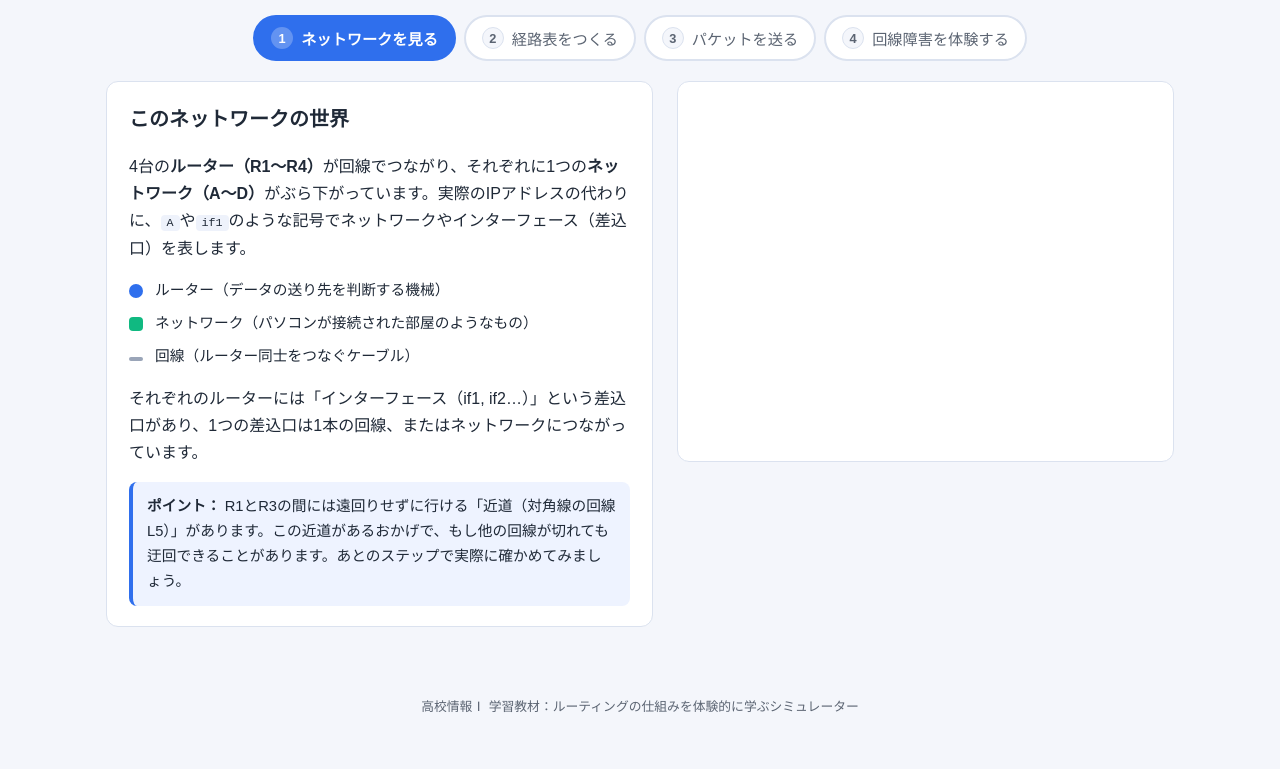
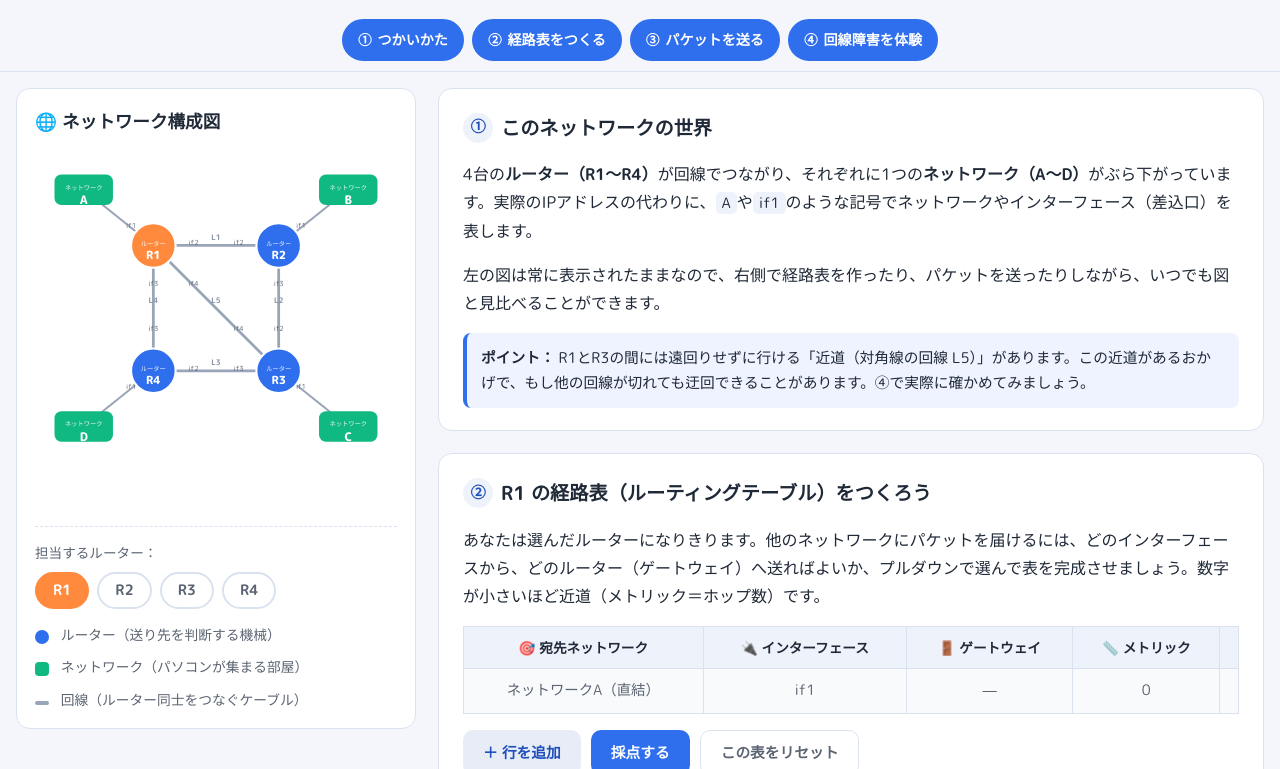
Before and after one commit to tomomi2007/NetworkStudy, a plain HTML site: page index.html in a window 1280 px wide. Shown: the part 102-871 px from the top of the page. Before the commit the page ends 849 px from the top, so only its background shows below. Drawn offline with Linux system fonts and the light colour scheme.

Commit message:
Add files via upload

```diff
--- a/index.html
+++ b/index.html
@@ -4,6 +4,9 @@
 <meta charset="UTF-8">
 <meta name="viewport" content="width=device-width, initial-scale=1.0">
 <title>ルーティング体験シミュレーター | 情報Ⅰ</title>
+<link rel="preconnect" href="https://fonts.googleapis.com">
+<link rel="preconnect" href="https://fonts.gstatic.com" crossorigin>
+<link href="https://fonts.googleapis.com/css2?family=M+PLUS+Rounded+1c:wght@400;500;700;800&family=Noto+Sans+JP:wght@400;500;700&display=swap" rel="stylesheet">
 <link rel="stylesheet" href="style.css">
 </head>
 <body>
@@ -12,65 +15,57 @@
   <p class="subtitle">自分がルーターになったつもりで、パケットの通り道を考えよう（情報Ⅰ）</p>
 </header>
 
-<nav class="tabs" role="tablist" aria-label="学習ステップ">
-  <button class="tab-btn active" data-tab="tab1" role="tab" aria-selected="true">
-    <span class="step-num">1</span>ネットワークを見る
-  </button>
-  <button class="tab-btn" data-tab="tab2" role="tab" aria-selected="false">
-    <span class="step-num">2</span>経路表をつくる
-  </button>
-  <button class="tab-btn" data-tab="tab3" role="tab" aria-selected="false">
-    <span class="step-num">3</span>パケットを送る
-  </button>
-  <button class="tab-btn" data-tab="tab4" role="tab" aria-selected="false">
-    <span class="step-num">4</span>回線障害を体験する
-  </button>
+<nav class="quicknav" aria-label="ページ内ジャンプ">
+  <button class="quicknav-btn" data-target="sec-howto"><span class="qn-num">①</span>つかいかた</button>
+  <button class="quicknav-btn" data-target="sec-table"><span class="qn-num">②</span>経路表をつくる</button>
+  <button class="quicknav-btn" data-target="sec-sim"><span class="qn-num">③</span>パケットを送る</button>
+  <button class="quicknav-btn" data-target="sec-fault"><span class="qn-num">④</span>回線障害を体験</button>
 </nav>
 
-<main class="tab-content">
+<main class="split-layout">
 
-  <!-- STEP 1: トポロジ確認 -->
-  <section id="tab1" class="tab-panel active">
-    <div class="panel-grid">
-      <div class="panel-explain">
-        <h2>このネットワークの世界</h2>
-        <p>4台の<strong>ルーター（R1〜R4）</strong>が回線でつながり、それぞれに1つの<strong>ネットワーク（A〜D）</strong>がぶら下がっています。実際のIPアドレスの代わりに、<code>A</code>や<code>if1</code>のような記号でネットワークやインターフェース（差込口）を表します。</p>
+  <!-- 左側：常に表示されるトポロジ図 -->
+  <aside class="diagram-pane">
+    <div class="diagram-pane-inner">
+      <h2 class="diagram-title">🌐 ネットワーク構成図</h2>
+      <div id="diagram-mount" class="diagram-mount"></div>
+
+      <div class="router-select" id="router-select">
+        <span class="router-select-label">担当するルーター：</span>
+        <div class="router-chip-group" id="router-chip-group"></div>
+      </div>
+
       <ul class="legend">
-          <li><span class="legend-swatch router-swatch"></span> ルーター（データの送り先を判断する機械）</li>
-          <li><span class="legend-swatch network-swatch"></span> ネットワーク（パソコンが接続された部屋のようなもの）</li>
+        <li><span class="legend-swatch router-swatch"></span> ルーター（送り先を判断する機械）</li>
+        <li><span class="legend-swatch network-swatch"></span> ネットワーク（パソコンが集まる部屋）</li>
         <li><span class="legend-swatch link-swatch"></span> 回線（ルーター同士をつなぐケーブル）</li>
       </ul>
-        <p>それぞれのルーターには「インターフェース（if1, if2…）」という差込口があり、1つの差込口は1本の回線、またはネットワークにつながっています。</p>
+    </div>
+  </aside>
+
+  <!-- 右側：説明・操作パネル（スクロールで①〜④が続く） -->
+  <section class="content-pane">
+
+    <div id="sec-howto" class="content-card">
+      <h2><span class="sec-num">①</span> このネットワークの世界</h2>
+      <p>4台の<strong>ルーター（R1〜R4）</strong>が回線でつながり、それぞれに1つの<strong>ネットワーク（A〜D）</strong>がぶら下がっています。実際のIPアドレスの代わりに、<code>A</code>や<code>if1</code>のような記号でネットワークやインターフェース（差込口）を表します。</p>
+      <p>左の図は常に表示されたままなので、右側で経路表を作ったり、パケットを送ったりしながら、いつでも図と見比べることができます。</p>
       <div class="callout">
-          <strong>ポイント：</strong> R1とR3の間には遠回りせずに行ける「近道（対角線の回線 L5）」があります。この近道があるおかげで、もし他の回線が切れても迂回できることがあります。あとのステップで実際に確かめてみましょう。
+        <strong>ポイント：</strong> R1とR3の間には遠回りせずに行ける「近道（対角線の回線 L5）」があります。この近道があるおかげで、もし他の回線が切れても迂回できることがあります。④で実際に確かめてみましょう。
       </div>
     </div>
-      <div class="panel-diagram">
-        <div id="mount-1" class="diagram-mount"></div>
-      </div>
-    </div>
-  </section>
 
-  <!-- STEP 2: ルーティングテーブル作成 -->
-  <section id="tab2" class="tab-panel">
-    <div class="panel-grid">
-      <div class="panel-diagram">
-        <div id="mount-2" class="diagram-mount"></div>
-        <div class="router-select" id="router-select-2">
-          <span class="router-select-label">担当するルーター：</span>
-        </div>
-      </div>
-      <div class="panel-explain">
-        <h2 id="table-heading">R1 の経路表（ルーティングテーブル）をつくろう</h2>
+    <div id="sec-table" class="content-card">
+      <h2><span class="sec-num">②</span> <span id="table-heading">R1 の経路表（ルーティングテーブル）をつくろう</span></h2>
       <p>あなたは選んだルーターになりきります。他のネットワークにパケットを届けるには、どのインターフェースから、どのルーター（ゲートウェイ）へ送ればよいか、プルダウンで選んで表を完成させましょう。数字が小さいほど近道（メトリック＝ホップ数）です。</p>
 
       <table class="route-table" id="route-table">
         <thead>
           <tr>
-              <th>宛先ネットワーク</th>
-              <th>インターフェース</th>
-              <th>ゲートウェイ</th>
-              <th>メトリック</th>
+            <th>🎯 宛先ネットワーク</th>
+            <th>🔌 インターフェース</th>
+            <th>🚪 ゲートウェイ</th>
+            <th>📏 メトリック</th>
             <th></th>
           </tr>
         </thead>
@@ -85,18 +80,10 @@
       </div>
       <div id="grade-feedback" class="feedback" aria-live="polite"></div>
     </div>
-    </div>
-  </section>
 
-  <!-- STEP 3: パケット送信シミュレーション -->
-  <section id="tab3" class="tab-panel">
-    <div class="panel-grid">
-      <div class="panel-diagram">
-        <div id="mount-3" class="diagram-mount"></div>
-      </div>
-      <div class="panel-explain">
-        <h2>パケットを送ってみよう</h2>
-        <p>ステップ2で作った（すべてのルーターの）経路表を使って、実際にパケットが宛先まで届くかシミュレーションします。表が間違っていると、迷子になったりループしたりすることもあります。</p>
+    <div id="sec-sim" class="content-card">
+      <h2><span class="sec-num">③</span> パケットを送ってみよう</h2>
+      <p>②で作った（すべてのルーターの）経路表を使って、実際にパケットが宛先まで届くかシミュレーションします。左の図の上で、パケットが実際に動く様子が見られます。表が間違っていると、迷子になったりループしたりすることもあります。</p>
       <div class="sim-controls">
         <label>送信元ネットワーク
           <select id="sim-source"></select>
@@ -111,26 +98,17 @@
         <ol id="sim-log" class="sim-log"></ol>
       </div>
     </div>
-    </div>
-  </section>
 
-  <!-- STEP 4: 回線障害シミュレーション -->
-  <section id="tab4" class="tab-panel">
-    <div class="panel-grid">
-      <div class="panel-diagram">
-        <div id="mount-4" class="diagram-mount"></div>
-      </div>
-      <div class="panel-explain">
-        <h2>回線を切ってみよう</h2>
-        <p>下のスイッチで回線（L1〜L5）を「切断」すると、その回線を使う経路がすべて使えなくなります。切断すると、その回線を使っていた経路表の行に警告マークが表示されます。<strong>ステップ2に戻って経路表を直し</strong>、<strong>ステップ3でもう一度パケットを送って</strong>、ちゃんと迂回できるか確かめてみましょう。</p>
+    <div id="sec-fault" class="content-card">
+      <h2><span class="sec-num">④</span> 回線を切ってみよう</h2>
+      <p>下のスイッチで回線（L1〜L5）を「切断」すると、その回線を使う経路がすべて使えなくなります。切断すると、その回線を使っていた経路表の行に警告マークが表示されます。<strong>②に戻って経路表を直し</strong>、<strong>③でもう一度パケットを送って</strong>、ちゃんと迂回できるか確かめてみましょう。</p>
       <div id="link-toggles" class="link-toggles"></div>
       <div class="callout warn">
         <strong>体験してほしいこと：</strong> この表は「静的ルーティング（人間が手で決めた経路）」です。実際の回線状態が変わっても、表は自動では直りません。だからこそ、人間（あなた）が気づいて直す必要があります。インターネットの実際のルーターは、この作業を自動で行う「動的ルーティング」という仕組みを使っています。
       </div>
     </div>
-    </div>
+
   </section>
-
 </main>
 
 <footer class="app-footer">
--- a/style.css
+++ b/style.css
@@ -15,27 +15,30 @@
   --network-fill: #10b981;
   --link-color: #9aa5b8;
   --link-cut: #e0524a;
-  --radius: 12px;
-  --font-jp: "Hiragino Sans", "Hiragino Kaku Gothic ProN", "Yu Gothic", "Noto Sans JP", "Meiryo", sans-serif;
+  --radius: 14px;
+  --font-heading: "M PLUS Rounded 1c", "Hiragino Maru Gothic ProN", "Yu Gothic", "Noto Sans JP", sans-serif;
+  --font-body: "M PLUS Rounded 1c", "Noto Sans JP", "Hiragino Kaku Gothic ProN", "Yu Gothic", "Meiryo", sans-serif;
 }
 
 * { box-sizing: border-box; }
 
 body {
   margin: 0;
-  font-family: var(--font-jp);
+  font-family: var(--font-body);
   background: var(--color-bg);
   color: var(--color-ink);
-  line-height: 1.7;
+  line-height: 1.75;
 }
 
 .app-header {
-  padding: 20px 24px 12px;
+  padding: 22px 24px 12px;
   text-align: center;
 }
 .app-header h1 {
   margin: 0 0 4px;
-  font-size: 1.6rem;
+  font-family: var(--font-heading);
+  font-weight: 800;
+  font-size: 1.65rem;
   display: flex;
   align-items: center;
   justify-content: center;
@@ -48,101 +51,131 @@ body {
   font-size: 0.95rem;
 }
 
-.tabs {
+/* ------------------------------------------------------------------ *
+ * ページ内ジャンプナビ（タブではなく、スクロール補助のみ。
+ * クリックしても他の要素は隠れない）
+ * ------------------------------------------------------------------ */
+.quicknav {
+  position: sticky;
+  top: 0;
+  z-index: 20;
   display: flex;
   flex-wrap: wrap;
   gap: 8px;
   justify-content: center;
-  padding: 12px 16px;
-  max-width: 1100px;
-  margin: 0 auto;
+  padding: 10px 16px;
+  background: rgba(244, 246, 251, 0.92);
+  backdrop-filter: blur(6px);
+  border-bottom: 1px solid var(--color-border);
 }
-.tab-btn {
+.quicknav-btn {
   display: flex;
   align-items: center;
-  gap: 8px;
-  padding: 10px 16px;
+  gap: 6px;
+  padding: 8px 14px;
   border: 2px solid var(--color-border);
   background: var(--color-panel);
   border-radius: 999px;
   cursor: pointer;
-  font-size: 0.95rem;
-  font-family: inherit;
+  font-size: 0.88rem;
+  font-family: var(--font-heading);
+  font-weight: 700;
   color: var(--color-sub);
   transition: all 0.15s ease;
 }
-.tab-btn:hover { border-color: var(--color-primary); color: var(--color-primary); }
-.tab-btn.active {
+.quicknav-btn:hover { border-color: var(--color-primary); color: var(--color-primary); }
+.quicknav-btn.in-view {
   background: var(--color-primary);
   border-color: var(--color-primary);
   color: #fff;
-  font-weight: 700;
 }
-.step-num {
+.qn-num {
   display: inline-flex;
   align-items: center;
   justify-content: center;
-  width: 22px;
-  height: 22px;
-  border-radius: 50%;
-  background: rgba(255,255,255,0.25);
-  font-size: 0.8rem;
-  font-weight: 700;
-}
-.tab-btn:not(.active) .step-num {
-  background: var(--color-bg);
-  border: 1px solid var(--color-border);
+  font-size: 0.85rem;
 }
 
-.tab-content {
-  max-width: 1100px;
+/* ------------------------------------------------------------------ *
+ * 画面分割レイアウト：左＝トポロジ図（常時表示・固定）／右＝内容
+ * ------------------------------------------------------------------ */
+.split-layout {
+  max-width: 1280px;
   margin: 0 auto;
-  padding: 8px 16px 40px;
+  padding: 16px 16px 48px;
+  display: grid;
+  grid-template-columns: 400px 1fr;
+  gap: 22px;
+  align-items: start;
 }
-.tab-panel { display: none; }
-.tab-panel.active { display: block; animation: fadein 0.2s ease; }
-
-@keyframes fadein {
-  from { opacity: 0; transform: translateY(4px); }
-  to { opacity: 1; transform: translateY(0); }
+@media (max-width: 980px) {
+  .split-layout { grid-template-columns: 1fr; }
+  .diagram-pane { position: static !important; }
 }
 
-.panel-grid {
-  display: grid;
-  grid-template-columns: 1.1fr 1fr;
-  gap: 24px;
-  align-items: start;
+.diagram-pane {
+  position: sticky;
+  top: 66px;
 }
-@media (max-width: 860px) {
-  .panel-grid { grid-template-columns: 1fr; }
-  .panel-diagram { order: -1; }
-}
-
-.panel-explain, .panel-diagram {
+.diagram-pane-inner {
   background: var(--color-panel);
   border: 1px solid var(--color-border);
   border-radius: var(--radius);
-  padding: 20px 22px;
+  padding: 18px 18px 16px;
 }
-.panel-diagram {
-  position: sticky;
-  top: 12px;
-}
-@media (max-width: 860px) {
-  .panel-diagram { position: static; }
+.diagram-title {
+  margin: 0 0 10px;
+  font-family: var(--font-heading);
+  font-size: 1.1rem;
+  font-weight: 700;
 }
 
-h2 { margin-top: 0; font-size: 1.25rem; }
-h3 { font-size: 1.05rem; }
+.content-pane {
+  display: flex;
+  flex-direction: column;
+  gap: 22px;
+}
+
+.content-card {
+  background: var(--color-panel);
+  border: 1px solid var(--color-border);
+  border-radius: var(--radius);
+  padding: 22px 24px;
+  scroll-margin-top: 74px;
+}
+
+h2 {
+  margin-top: 0;
+  font-family: var(--font-heading);
+  font-size: 1.2rem;
+  font-weight: 700;
+  display: flex;
+  align-items: center;
+  gap: 8px;
+}
+.sec-num {
+  display: inline-flex;
+  align-items: center;
+  justify-content: center;
+  width: 30px;
+  height: 30px;
+  border-radius: 50%;
+  background: #eef2fb;
+  color: var(--color-primary-dark);
+  font-size: 0.95rem;
+  flex-shrink: 0;
+}
+h3 { font-family: var(--font-heading); font-size: 1.05rem; }
 
 .legend {
   list-style: none;
   padding: 0;
-  margin: 12px 0;
+  margin: 14px 0 0;
   display: flex;
   flex-direction: column;
   gap: 8px;
-  font-size: 0.92rem;
+  font-size: 0.86rem;
+  color: var(--color-sub);
 }
 .legend-swatch {
   display: inline-block;
@@ -171,47 +204,53 @@ h3 { font-size: 1.05rem; }
 
 .diagram-mount {
   width: 100%;
-  aspect-ratio: 4 / 3;
+  aspect-ratio: 1 / 1;
 }
 .diagram-mount svg { width: 100%; height: 100%; display: block; }
 
 /* SVG element styling */
+.node-router { cursor: pointer; }
 .node-router circle { fill: var(--router-fill); stroke: #fff; stroke-width: 3; transition: fill 0.2s; }
 .node-router.active circle { fill: var(--router-fill-active); }
-.node-router text { fill: #fff; font-weight: 700; font-size: 15px; text-anchor: middle; dominant-baseline: middle; pointer-events: none; }
-.node-network rect { fill: var(--network-fill); rx: 8; }
-.node-network text { fill: #fff; text-anchor: middle; dominant-baseline: middle; pointer-events: none; }
-.node-network .net-label-small { font-size: 9px; font-weight: 600; opacity: 0.9; }
+.node-router text { fill: #fff; font-family: var(--font-heading); text-anchor: middle; dominant-baseline: middle; pointer-events: none; }
+.node-router .r-label-small { font-size: 9px; font-weight: 500; opacity: 0.9; }
+.node-router .r-label-big { font-size: 16px; font-weight: 800; }
+.node-network rect { fill: var(--network-fill); rx: 10; }
+.node-network text { fill: #fff; font-family: var(--font-heading); text-anchor: middle; dominant-baseline: middle; pointer-events: none; }
+.node-network .net-label-small { font-size: 9px; font-weight: 500; opacity: 0.9; }
 .node-network .net-label-big { font-size: 17px; font-weight: 800; }
-.iface-label { fill: var(--color-sub); font-size: 10px; text-anchor: middle; }
-.link-line { stroke: var(--link-color); stroke-width: 4; transition: stroke 0.2s, opacity 0.2s; }
-.link-line.cut { stroke: var(--link-cut); stroke-dasharray: 6 6; opacity: 0.55; }
+.iface-label { fill: var(--color-sub); font-size: 10px; text-anchor: middle; font-family: var(--font-body); }
+.link-line { stroke: var(--link-color); stroke-width: 4; stroke-linecap: round; transition: stroke 0.2s, opacity 0.2s; }
+.link-line.cut { stroke: var(--link-cut); stroke-dasharray: 7 7; opacity: 0.6; }
 .link-line.active-path { stroke: var(--color-primary); stroke-width: 6; }
-.link-label { fill: #8a94a6; font-size: 11px; text-anchor: middle; font-weight: 700; }
-.stub-line { stroke: var(--link-color); stroke-width: 3; }
+.link-label { fill: #8a94a6; font-size: 11px; text-anchor: middle; font-weight: 700; font-family: var(--font-body); }
+.stub-line { stroke: var(--link-color); stroke-width: 3; stroke-linecap: round; }
 .packet-dot { fill: #ff8a3d; stroke: #fff; stroke-width: 2; filter: drop-shadow(0 2px 3px rgba(0,0,0,0.3)); }
 .packet-dot.hidden { display: none; }
 .node-router.fail circle { fill: var(--color-danger); }
 
 .router-select {
+  margin-top: 16px;
+  padding-top: 14px;
+  border-top: 1px dashed var(--color-border);
+}
+.router-select-label { font-size: 0.85rem; color: var(--color-sub); display: block; margin-bottom: 8px; }
+.router-chip-group {
   display: flex;
-  align-items: center;
   gap: 8px;
   flex-wrap: wrap;
-  margin-top: 14px;
-  justify-content: center;
 }
-.router-select-label { font-size: 0.88rem; color: var(--color-sub); }
 .router-chip {
   border: 2px solid var(--color-border);
   background: #fff;
   border-radius: 999px;
-  padding: 6px 14px;
+  padding: 6px 16px;
   cursor: pointer;
-  font-family: inherit;
+  font-family: var(--font-heading);
   font-weight: 700;
   font-size: 0.9rem;
   color: var(--color-sub);
+  transition: all 0.15s ease;
 }
 .router-chip.active {
   background: var(--router-fill-active);
@@ -222,24 +261,25 @@ h3 { font-size: 1.05rem; }
 table.route-table {
   width: 100%;
   border-collapse: collapse;
-  margin-top: 10px;
+  margin-top: 12px;
   font-size: 0.9rem;
 }
 .route-table th, .route-table td {
   border: 1px solid var(--color-border);
-  padding: 8px 6px;
+  padding: 9px 6px;
   text-align: center;
 }
 .route-table thead th {
   background: #eef2fb;
   font-size: 0.85rem;
+  font-family: var(--font-heading);
 }
 .route-table select {
   width: 100%;
-  padding: 6px 4px;
-  border-radius: 6px;
+  padding: 7px 4px;
+  border-radius: 8px;
   border: 1px solid var(--color-border);
-  font-family: inherit;
+  font-family: var(--font-body);
   font-size: 0.88rem;
   background: #fff;
 }
@@ -267,14 +307,14 @@ table.route-table {
   display: flex;
   gap: 10px;
   flex-wrap: wrap;
-  margin-top: 14px;
+  margin-top: 16px;
 }
 
 .btn {
   border: none;
-  border-radius: 8px;
-  padding: 10px 18px;
-  font-family: inherit;
+  border-radius: 10px;
+  padding: 10px 20px;
+  font-family: var(--font-heading);
   font-size: 0.92rem;
   font-weight: 700;
   cursor: pointer;
@@ -290,9 +330,9 @@ table.route-table {
 .btn:disabled { opacity: 0.5; cursor: not-allowed; }
 
 .feedback {
-  margin-top: 14px;
-  padding: 12px 14px;
-  border-radius: 8px;
+  margin-top: 16px;
+  padding: 14px 16px;
+  border-radius: 10px;
   font-size: 0.9rem;
   display: none;
 }
@@ -305,7 +345,7 @@ table.route-table {
   gap: 12px;
   flex-wrap: wrap;
   align-items: flex-end;
-  margin: 14px 0;
+  margin: 16px 0;
 }
 .sim-controls label {
   display: flex;
@@ -315,10 +355,10 @@ table.route-table {
   gap: 4px;
 }
 .sim-controls select {
-  padding: 8px 10px;
-  border-radius: 8px;
+  padding: 9px 12px;
+  border-radius: 10px;
   border: 1px solid var(--color-border);
-  font-family: inherit;
+  font-family: var(--font-body);
   font-size: 0.92rem;
 }
 
@@ -330,12 +370,12 @@ table.route-table {
   display: flex;
   flex-direction: column;
   gap: 6px;
-  max-height: 320px;
+  max-height: 340px;
   overflow-y: auto;
 }
 .sim-log li {
-  padding: 8px 12px;
-  border-radius: 8px;
+  padding: 9px 13px;
+  border-radius: 10px;
   background: #f5f7fb;
   border-left: 3px solid var(--color-border);
   font-size: 0.88rem;
@@ -352,17 +392,17 @@ table.route-table {
   display: flex;
   flex-direction: column;
   gap: 10px;
-  margin: 16px 0;
+  margin: 18px 0;
 }
 .link-toggle-row {
   display: flex;
   align-items: center;
   justify-content: space-between;
   gap: 12px;
-  padding: 10px 14px;
+  padding: 12px 16px;
   background: #f8fafc;
   border: 1px solid var(--color-border);
-  border-radius: 8px;
+  border-radius: 10px;
   font-size: 0.9rem;
 }
 .link-toggle-desc { color: var(--color-sub); font-size: 0.82rem; }
@@ -400,12 +440,13 @@ input:not(:checked) + .slider::before { transform: translateX(20px); }
   text-align: center;
   color: var(--color-sub);
   font-size: 0.8rem;
-  padding: 16px;
+  padding: 18px;
 }
 
 code {
   background: #eef2fb;
   padding: 1px 6px;
-  border-radius: 4px;
+  border-radius: 5px;
   font-size: 0.9em;
+  font-family: var(--font-body);
 }
```
Lines whose indentation alone changed are shown as unchanged.
